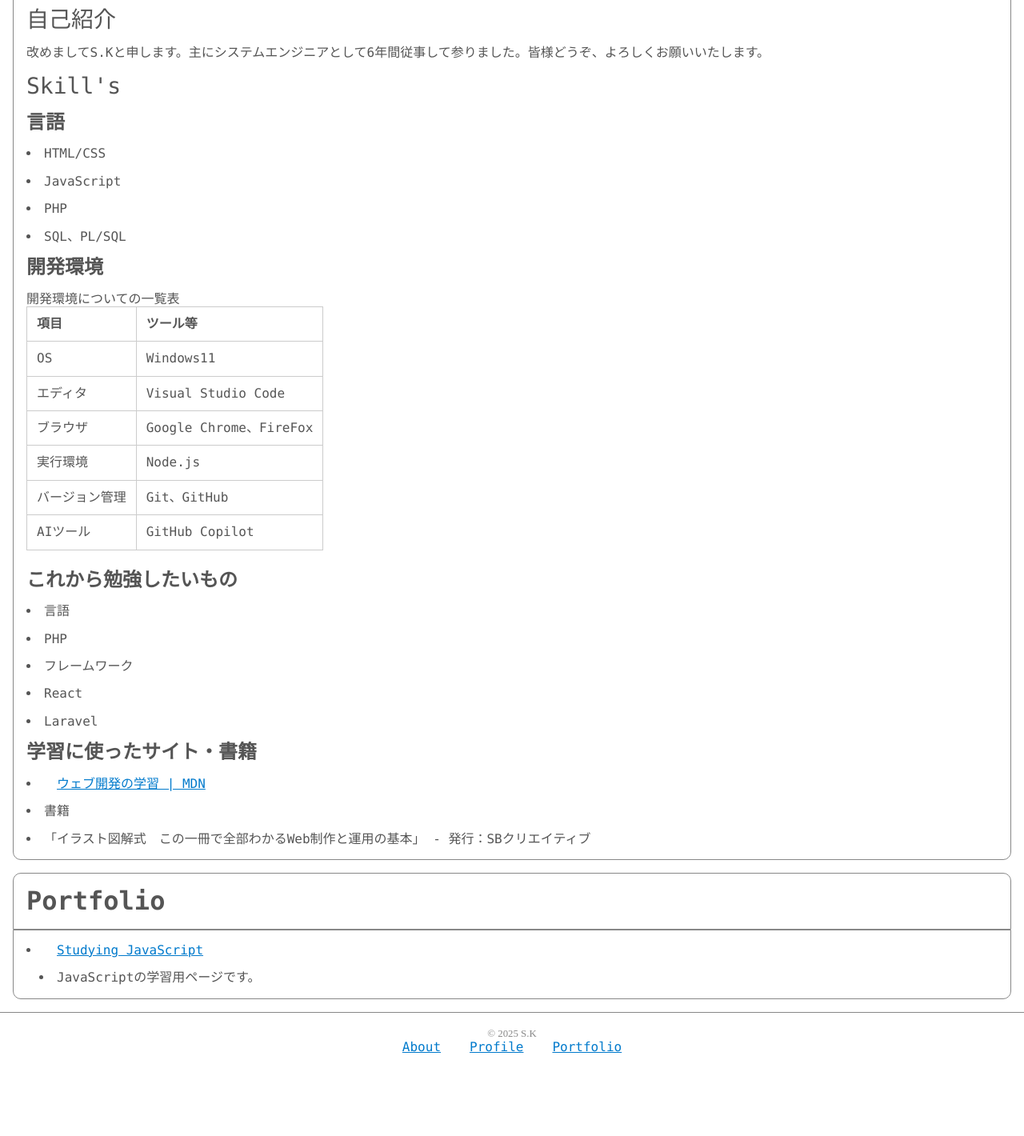
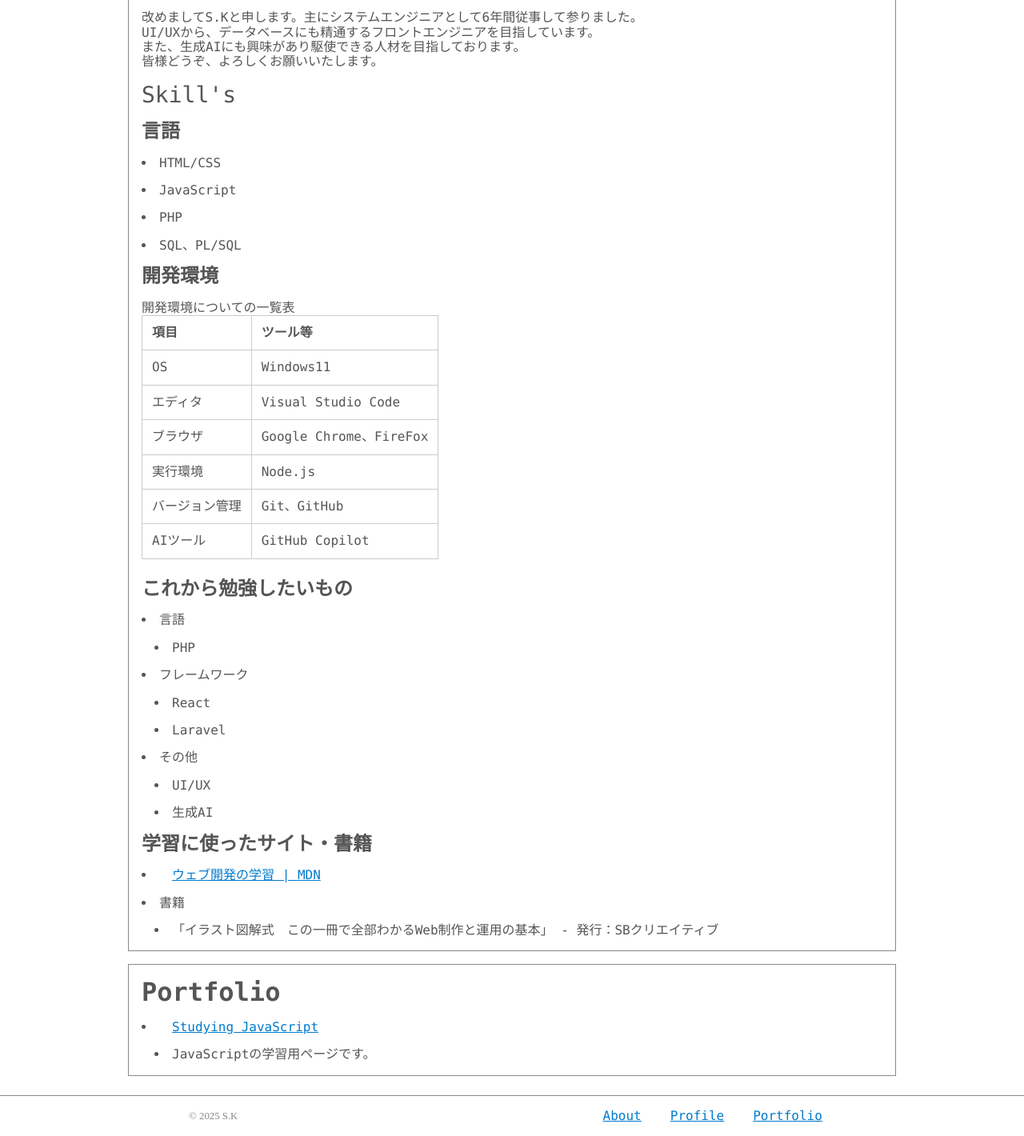
Before and after one commit to portfoliobysk/portfoliobysk.github.io, a plain HTML site: page index.html in a window 1280 px wide. Shown: the part 330-1750 px from the top of the page at 80% size. Before the commit the page ends 1664 px from the top, so only its background shows below. Drawn offline with Linux system fonts and the light colour scheme.

Commit message:
ヘッダーフッターメイン修正

```diff
--- a/index.html
+++ b/index.html
@@ -17,25 +17,26 @@
   <header>
     <h1>S.K's Portfolio</h1>
     <nav>
-      <a href="#About">About</a>
-      <a href="#Profile">Profile</a>
-      <a href="#Portfolio">Portfolio</a>
+      <a href="#About" class="anchor">About</a>
+      <a href="#Profile" class="anchor">Profile</a>
+      <a href="#Portfolio" class="anchor">Portfolio</a>
     </nav>
   </header>
 
   <main>
     <section>
       <h2 id="About">About</h2>
-      <div class="contents">
       <p>このサイトでは私、S.Kのプロフィール並びにポートフォリオを公開しております。</p>
-      </div>
     </section>
 
     <section>
       <h2 id="Profile">Profile</h2>
-      <div class="contents">
       <h3>自己紹介</h3>
-        <p>改めましてS.Kと申します。主にシステムエンジニアとして6年間従事して参りました。皆様どうぞ、よろしくお願いいたします。</p>
+      <p>改めましてS.Kと申します。主にシステムエンジニアとして6年間従事して参りました。
+        <br>UI/UXから、データベースにも精通するフロントエンジニアを目指しています。
+        <br>また、生成AIにも興味があり駆使できる人材を目指しております。
+        <br>皆様どうぞ、よろしくお願いいたします。
+      </p>
 
       <h3>Skill's</h3>
       <h4>言語</h4>
@@ -85,32 +86,36 @@
 
       <h4>これから勉強したいもの</h4>
       <ul>
-          <li>言語</li>
+        <li>言語
           <ul><li>PHP</li></ul>
-          <li>フレームワーク</li>
+        </li>
+        <li>フレームワーク
           <ul><li>React</li></ul>
           <ul><li>Laravel</li></ul>
+        </li>
+        <li>その他
+          <ul><li>UI/UX</li></ul>
+          <ul><li>生成AI</li></ul>
+        </li>
       </ul>
 
       <h4>学習に使ったサイト・書籍</h4>
       <ul>
         <li><a href="https://developer.mozilla.org/ja/docs/Learn_web_development">ウェブ開発の学習 | MDN</a></li>
-          <li>書籍</li>
+        <li>書籍
           <ul><li>「イラスト図解式　この一冊で全部わかるWeb制作と運用の基本」 - 発行：SBクリエイティブ</li></ul>
+        </li>
         </ul>
-      </div>
     </section>
 
     <section>
       <h2 id="Portfolio">Portfolio</h2>
-        <div class="contents">
         <ul>
           <li>
             <a href="portfolio/js/index.html">Studying JavaScript</a>
             <ul><li>JavaScriptの学習用ページです。</li></ul>
           </li>
         </ul>
-        </div>
     </section>
   </main>
 
--- a/styles/style.css
+++ b/styles/style.css
@@ -1,4 +1,8 @@
 /* Contents styles */
+:root {
+    scroll-padding: 5rem;
+}
+
 body {
     margin: 0;
     padding: 0;
@@ -8,15 +12,26 @@ body {
 header {
     width: 100%;
     border-bottom: solid 1px #888888;
+    background-color: #ffffff;
+    display: flex;
+    justify-content: space-around;
+    align-items: center;
     position: fixed;
-}
-
-nav {
-    background-color: #ffffff;
 }
 
 main {
     padding-top: 6rem;
+    display: flex;
+    flex-direction: column;
+    justify-content: center;
+    align-items: center;
+}
+
+section {
+    margin: 0.5rem;
+    width: 60rem;
+    font-size: 1rem;
+    border: solid 1px #888888;
 }
 
 footer {
@@ -24,17 +39,14 @@ footer {
     padding: 1rem;
     text-align: center;
     border-top: solid 1px #888888;
+    background-color: #ffffff;
+    display: flex;
+    justify-content: space-around;
+    align-items: center;
 }
 
 small {
     color: #888888;
-}
-
-.contents {
-    margin: 0 1rem;
-    font-size: 1rem;
-    border: solid 1px #888888;
-    border-radius: 0 0 10px 10px;
 }
 
 /* Font styles */
@@ -52,12 +64,9 @@ h1 {
     background-color: #ffffff;
 }
 
-h2{
+h2 {
    margin: 1rem 1rem 0 1rem;
-   padding: 1rem;
    font-size: 2rem;
-   border: solid 1px #888888;
-   border-radius: 10px 10px 0 0;
    font-weight: bold;
 }
 
@@ -70,6 +79,7 @@ h4 {
     font-weight: bold;
 }
 
+/* Link styles */
 a {
     color: #007acc;
     text-decoration: underline;
```
Lines whose indentation alone changed are shown as unchanged.
